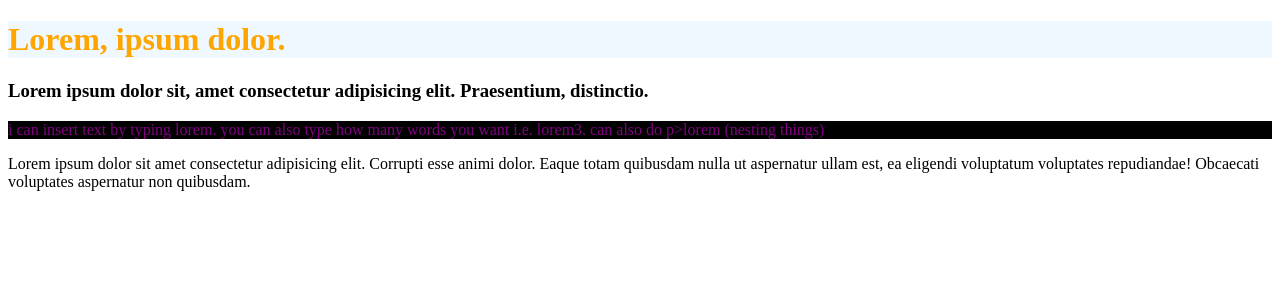
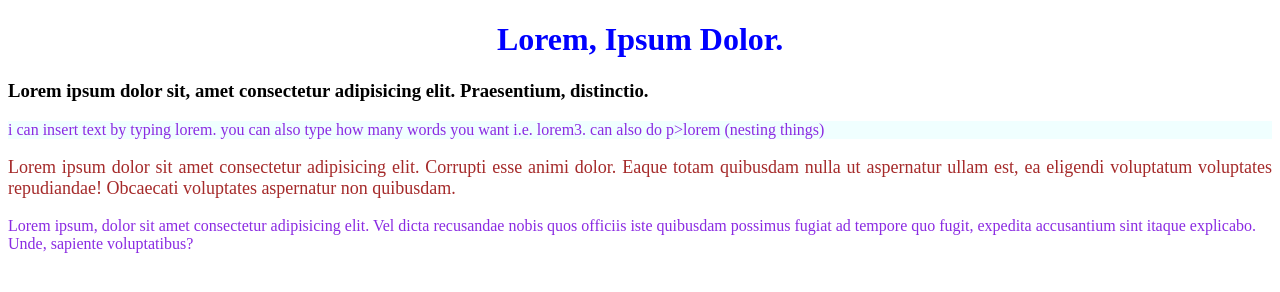
Before and after one commit to nazagarmonsway/project2september2022, a plain HTML site: page index.html in a window 1280 px wide. Drawn offline with Linux system fonts and the light colour scheme.

Commit message:
using id's and classes

```diff
--- a/index.html
+++ b/index.html
@@ -3,24 +3,29 @@
   <head>
     <meta charset="utf-8" />
     <title>homepage | project 2</title>
+    <link rel="stylesheet" href="styles.css" />
   </head>
   <body>
-    <h1 style="color: orange; background-color: aliceblue">
-      Lorem, ipsum dolor.
-    </h1>
+    <h1>Lorem, ipsum dolor.</h1>
     <h3>
       Lorem ipsum dolor sit, amet consectetur adipisicing elit. Praesentium,
       distinctio.
     </h3>
-    <p style="color:purple ; background-color: black;">
+    <p class="text">
       i can insert text by typing lorem. you can also type how many words you
       want i.e. lorem3. can also do p>lorem (nesting things)
     </p>
-    <p>
+    <p class="dummy">
       Lorem ipsum dolor sit amet consectetur adipisicing elit. Corrupti esse
       animi dolor. Eaque totam quibusdam nulla ut aspernatur ullam est, ea
       eligendi voluptatum voluptates repudiandae! Obcaecati voluptates
       aspernatur non quibusdam.
     </p>
+    <p id="extra">
+      Lorem ipsum, dolor sit amet consectetur adipisicing elit. Vel dicta
+      recusandae nobis quos officiis iste quibusdam possimus fugiat ad tempore
+      quo fugit, expedita accusantium sint itaque explicabo. Unde, sapiente
+      voluptatibus?
+    </p>
   </body>
 </html>
--- /dev/null
+++ b/styles.css
@@ -0,0 +1,17 @@
+h1 {
+  color: blue;
+  text-align: center;
+  text-transform: capitalize;
+}
+.text {
+  color: blueviolet;
+  background-color: azure;
+}
+.dummy {
+  color: brown;
+  font-size: large;
+  text-align: justify;
+}
+#extra {
+  color: blueviolet;
+}
```
